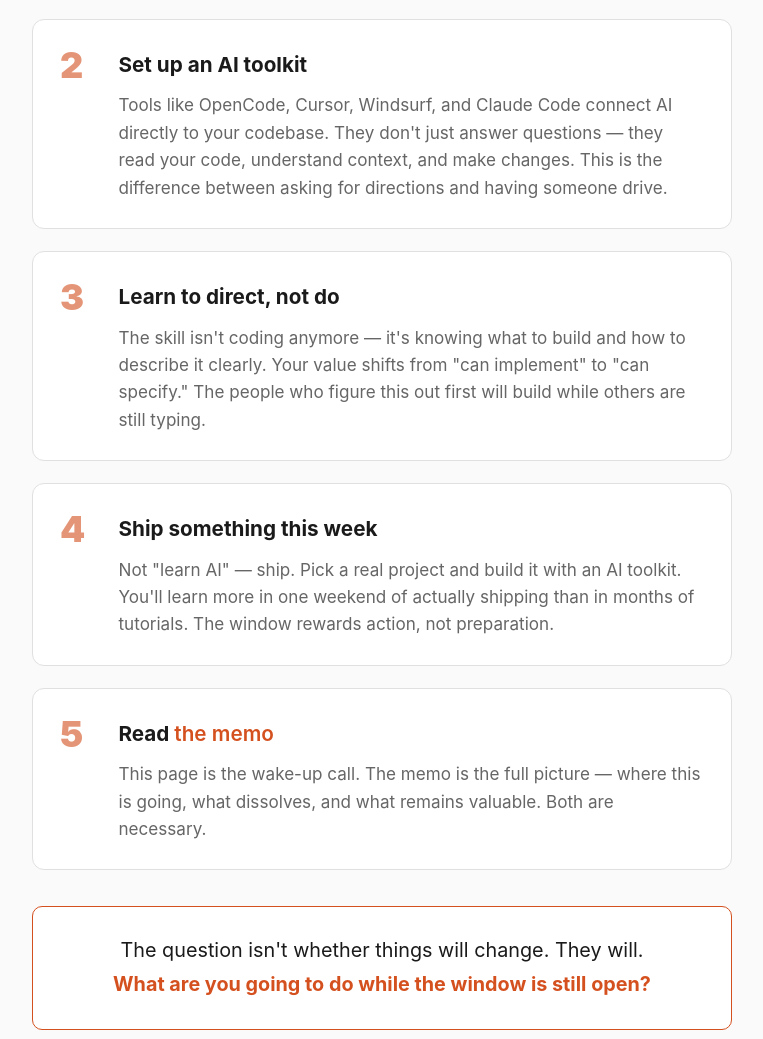
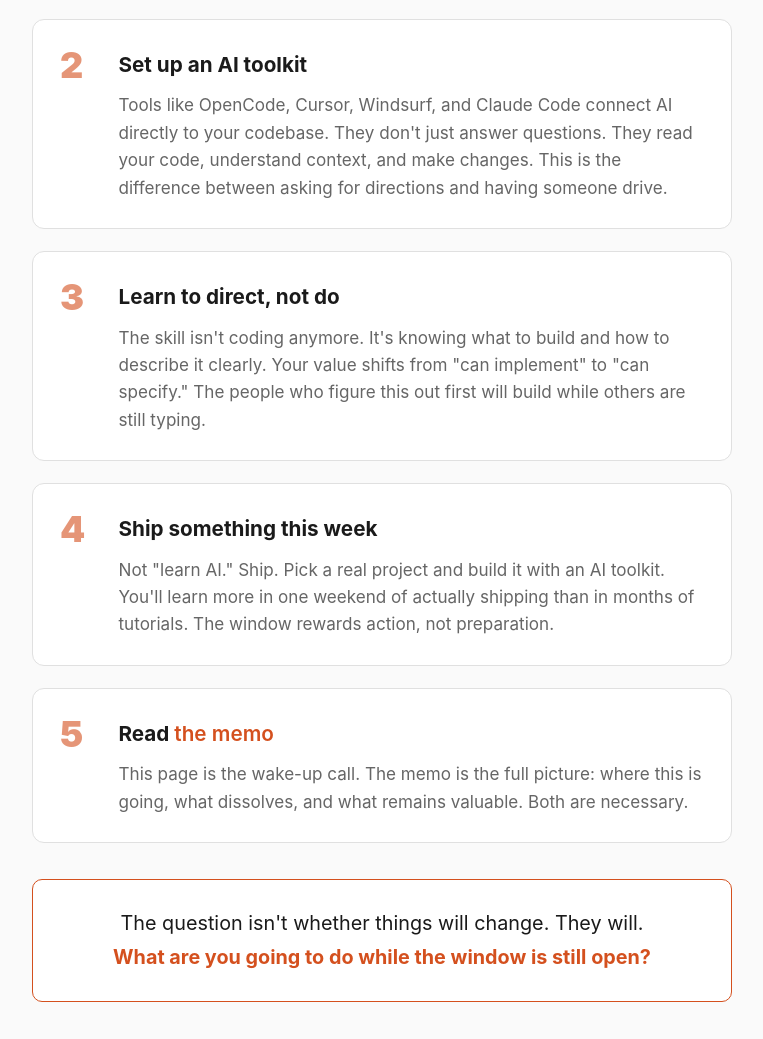
Before and after one commit to mdmagnuson-creator/opencope, a website: page index.html in a window 1280 px wide. Shown: the part 4571-5610 px from the top of the page, without its empty margins (194-957 px from the left). Drawn offline with Linux system fonts and the light colour scheme.

Commit message:
style: remove all em-dashes, replace with periods or colons

```diff
--- a/index.html
+++ b/index.html
@@ -239,7 +239,7 @@
 
         <div class="window-point">
           <strong>The window is still open, for now.</strong>
-          <p>There's a brief period where AI amplifies individual output dramatically but hasn't yet made that output commodity. The people building during this window get compounding advantages — reputation, portfolio, deep understanding of how this works. The people waiting will eventually compete against everyone who didn't.</p>
+          <p>There's a brief period where AI amplifies individual output dramatically but hasn't yet made that output commodity. The people building during this window get compounding advantages: reputation, portfolio, deep understanding of how this works. The people waiting will eventually compete against everyone who didn't.</p>
         </div>
 
         <div class="window-closing-card">
@@ -293,7 +293,7 @@
             <div class="step-number">2</div>
             <div class="step-content">
               <div class="step-title">Set up an AI toolkit</div>
-              <p>Tools like OpenCode, Cursor, Windsurf, and Claude Code connect AI directly to your codebase. They don't just answer questions — they read your code, understand context, and make changes. This is the difference between asking for directions and having someone drive.</p>
+              <p>Tools like OpenCode, Cursor, Windsurf, and Claude Code connect AI directly to your codebase. They don't just answer questions. They read your code, understand context, and make changes. This is the difference between asking for directions and having someone drive.</p>
             </div>
           </div>
 
@@ -301,7 +301,7 @@
             <div class="step-number">3</div>
             <div class="step-content">
               <div class="step-title">Learn to direct, not do</div>
-              <p>The skill isn't coding anymore — it's knowing what to build and how to describe it clearly. Your value shifts from "can implement" to "can specify." The people who figure this out first will build while others are still typing.</p>
+              <p>The skill isn't coding anymore. It's knowing what to build and how to describe it clearly. Your value shifts from "can implement" to "can specify." The people who figure this out first will build while others are still typing.</p>
             </div>
           </div>
 
@@ -309,7 +309,7 @@
             <div class="step-number">4</div>
             <div class="step-content">
               <div class="step-title">Ship something this week</div>
-              <p>Not "learn AI" — ship. Pick a real project and build it with an AI toolkit. You'll learn more in one weekend of actually shipping than in months of tutorials. The window rewards action, not preparation.</p>
+              <p>Not "learn AI." Ship. Pick a real project and build it with an AI toolkit. You'll learn more in one weekend of actually shipping than in months of tutorials. The window rewards action, not preparation.</p>
             </div>
           </div>
 
@@ -317,7 +317,7 @@
             <div class="step-number">5</div>
             <div class="step-content">
               <div class="step-title">Read <a href="https://mdmagnuson-creator.github.io/opencode-toolkit-website/memo/">the memo</a></div>
-              <p>This page is the wake-up call. The memo is the full picture — where this is going, what dissolves, and what remains valuable. Both are necessary.</p>
+              <p>This page is the wake-up call. The memo is the full picture: where this is going, what dissolves, and what remains valuable. Both are necessary.</p>
             </div>
           </div>
         </div>
```
